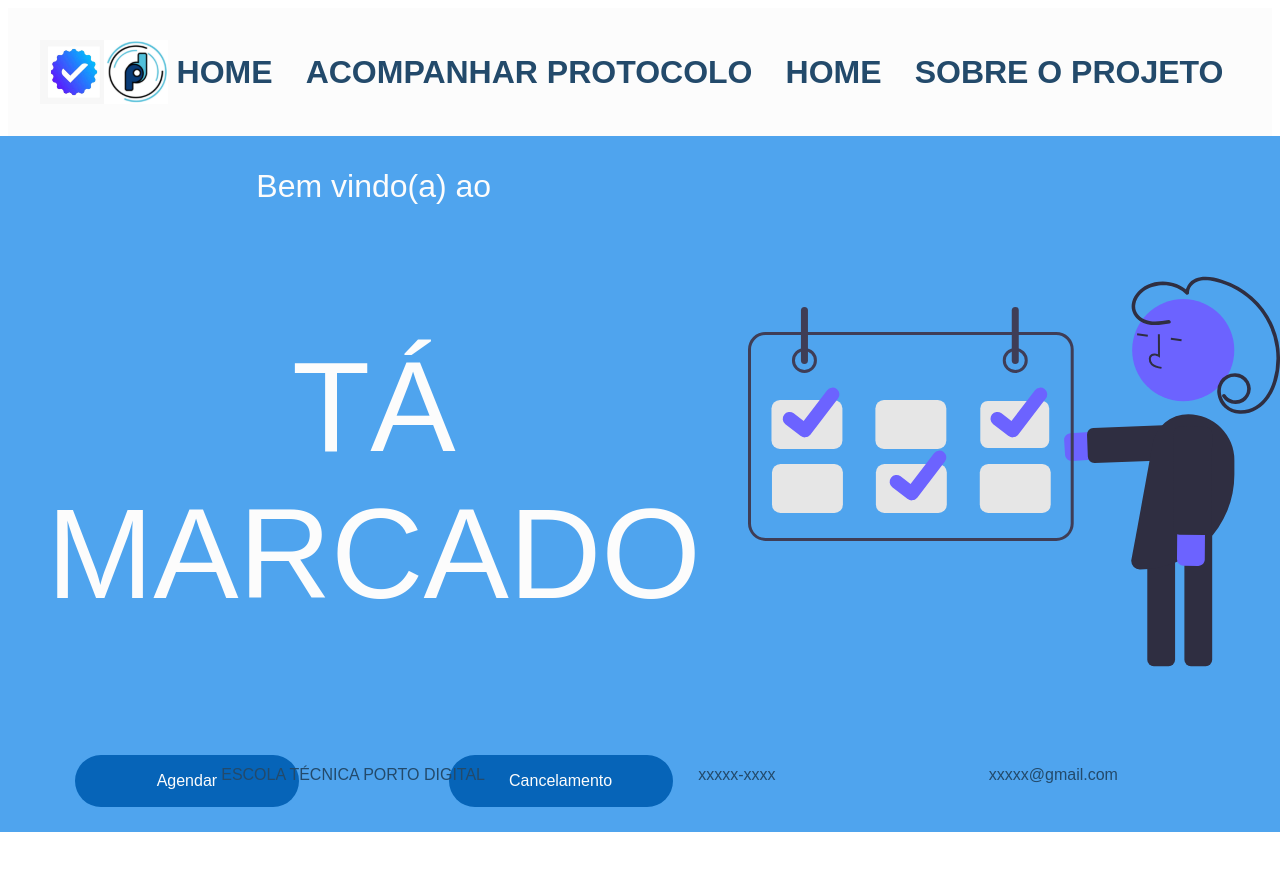
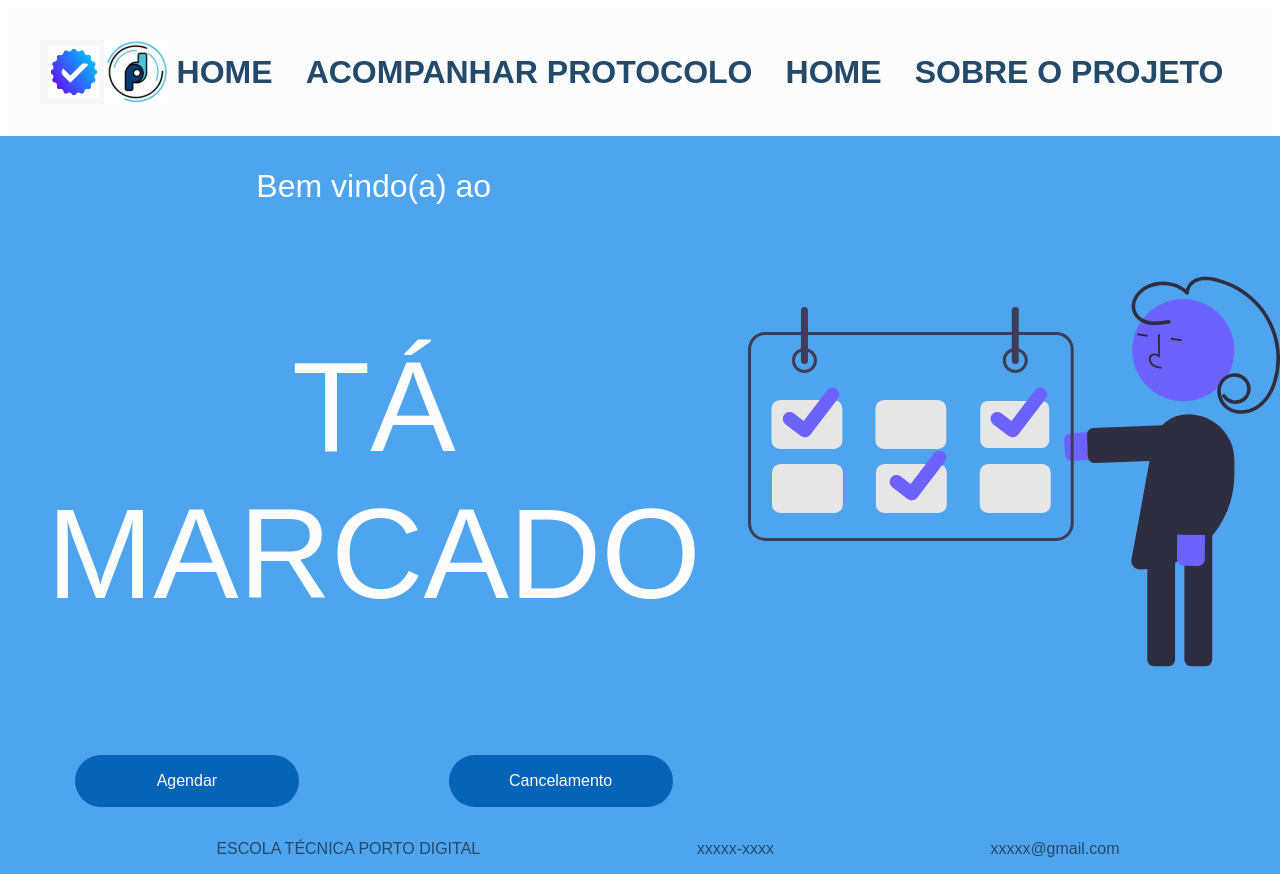
Before and after one commit to DiegoLimaDev/ta_marcado, a React (Create React App) app: page / in a window 1280 px wide. Before the commit the page ends 832 px from the top, so only its background shows below. Built offline with nearby package versions, Linux system fonts and the light colour scheme; some icons are missing; a web font is replaced by a local one.

Commit message:
footer adaptation

```diff
--- a/src/components/Footer.jsx
+++ b/src/components/Footer.jsx
@@ -4,13 +4,12 @@ import styled from 'styled-components';
 import { theme } from '../utils/theme';
 
 const Container = styled.div`
-  bottom: 0;
-  position: absolute;
   display: flex;
   flex-direction: row;
   justify-content: space-evenly;
-  margin: 0 auto;
-  width: 99%;
+  margin: 0 -0.5rem -0.5rem -0.5rem;
+  width: auto;
+  background-color: ${theme.colors.secondaryBlue};
 `;
 
 const Box = styled.div`
```
